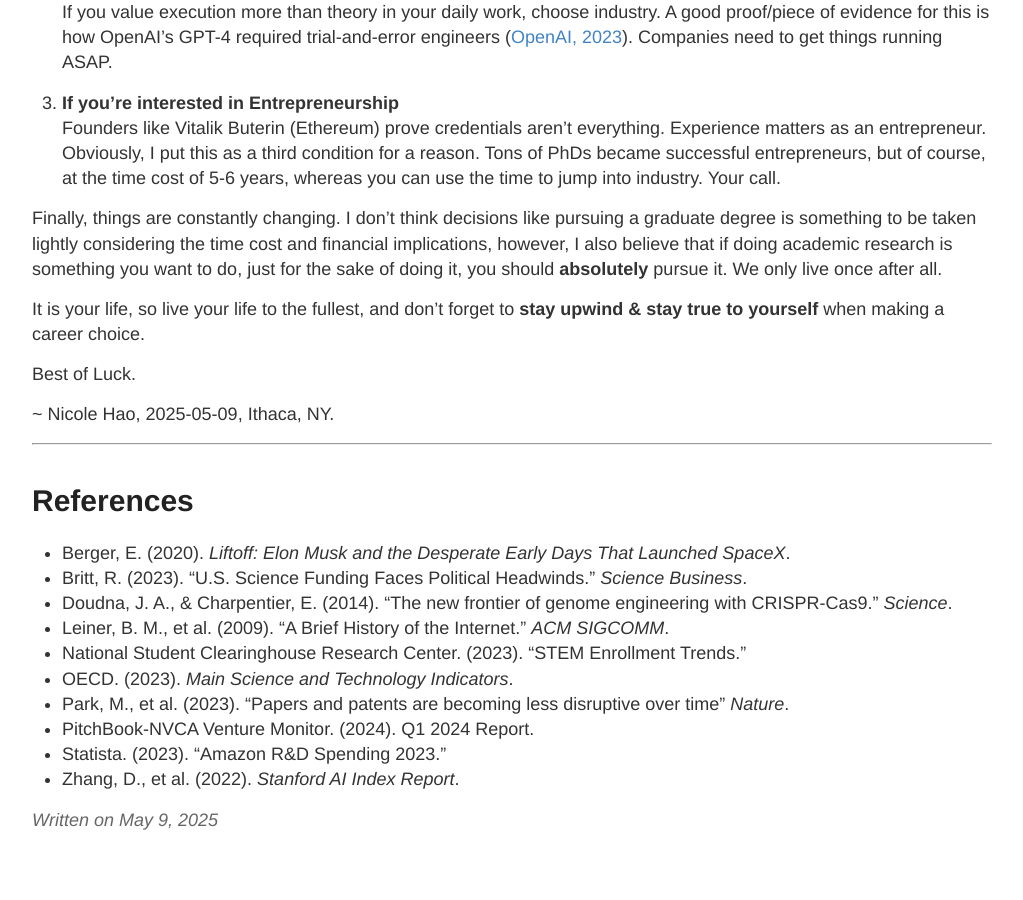
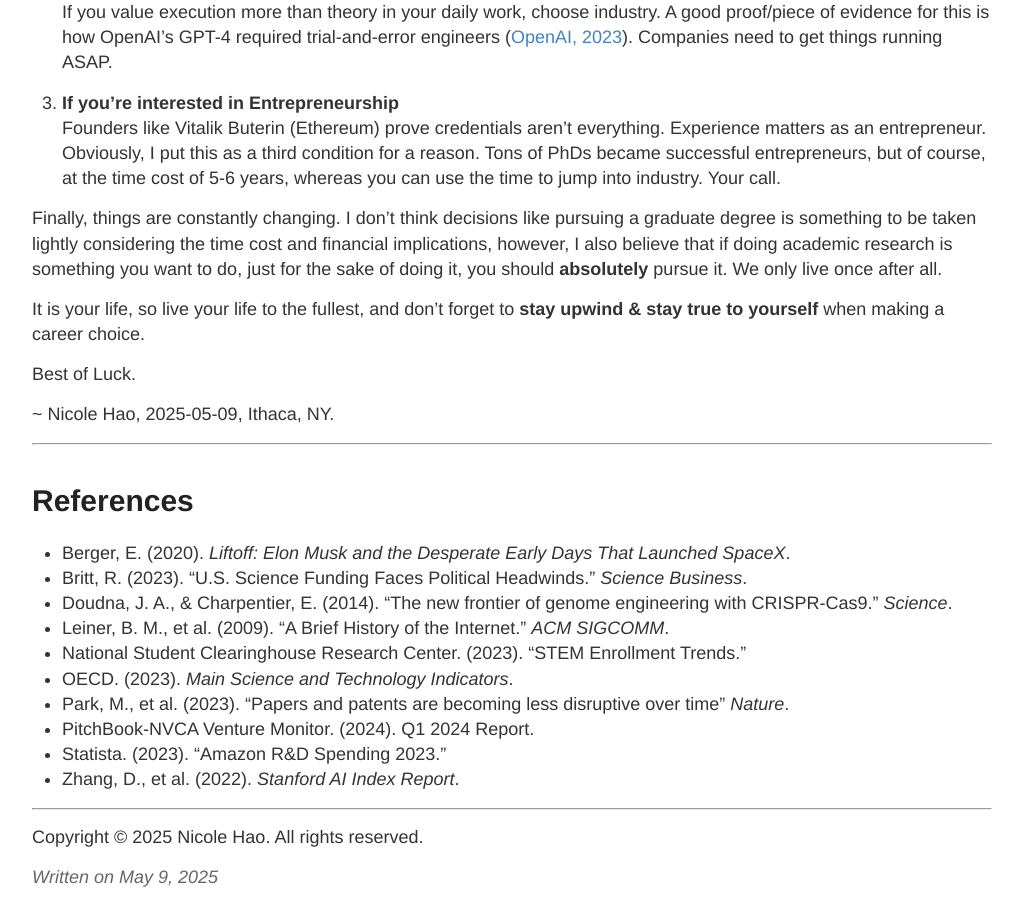
Before and after one commit to nicolehao34/nicolehao34.github.io, a Jekyll site: the page built from _posts/2025-05-09-future_of_innovation.md, in a window 1280 px wide and 900 px high, scrolled down 4136 px. Shown: the whole window, without its empty margins (128-1151 px from the left). Built offline with Jekyll 4.4.1, drawn with Linux system fonts in a browser that asks for light colours; comment, search, counter and statistics services are not loaded; before the commit the page ends 4979 px from its top, so only the background shows below that.

Commit message:
copyright statement

```diff
--- a/_posts/2025-05-09-future_of_innovation.md
+++ b/_posts/2025-05-09-future_of_innovation.md
@@ -158,3 +158,6 @@ Best of Luck.
 - PitchBook-NVCA Venture Monitor. (2024). Q1 2024 Report.
 - Statista. (2023). “Amazon R&D Spending 2023.”
 - Zhang, D., et al. (2022). *Stanford AI Index Report*.
+
+-----
+Copyright © 2025 Nicole Hao. All rights reserved.
```
